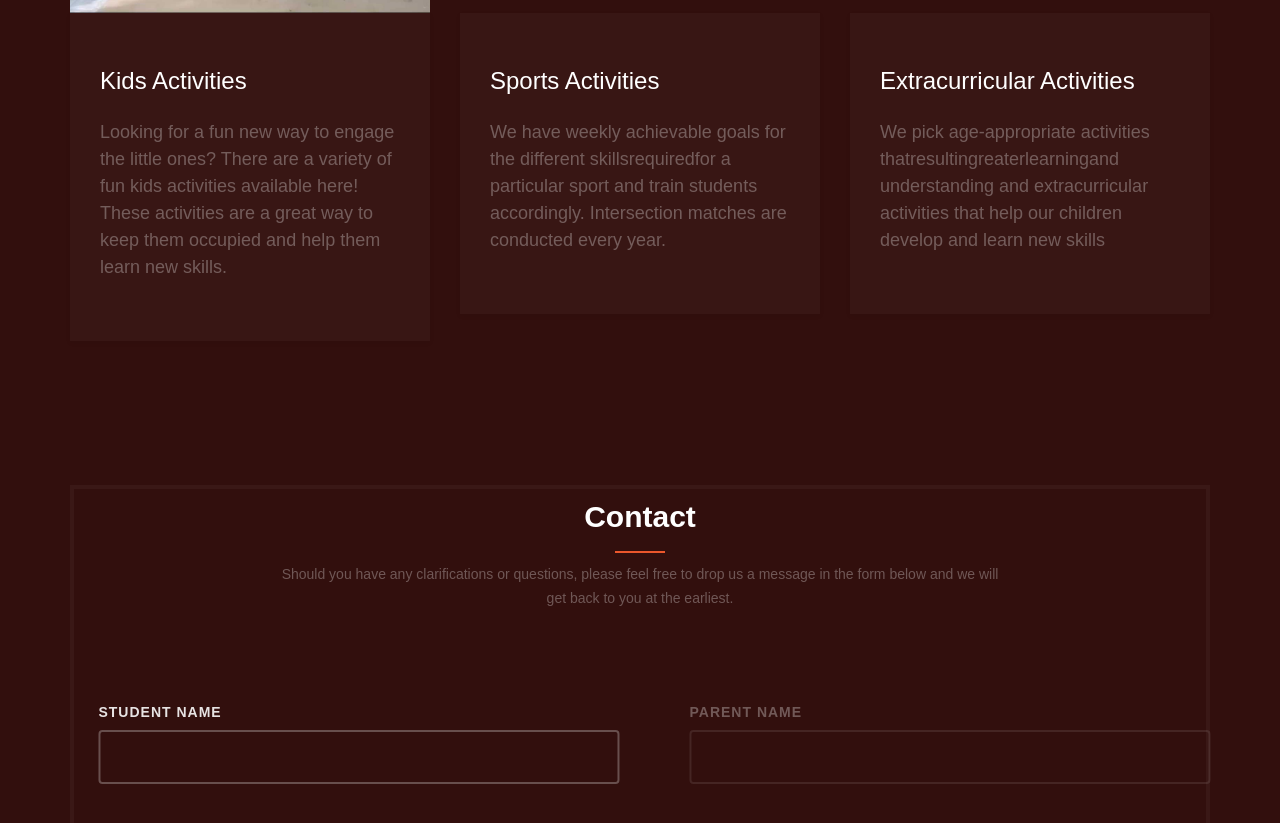
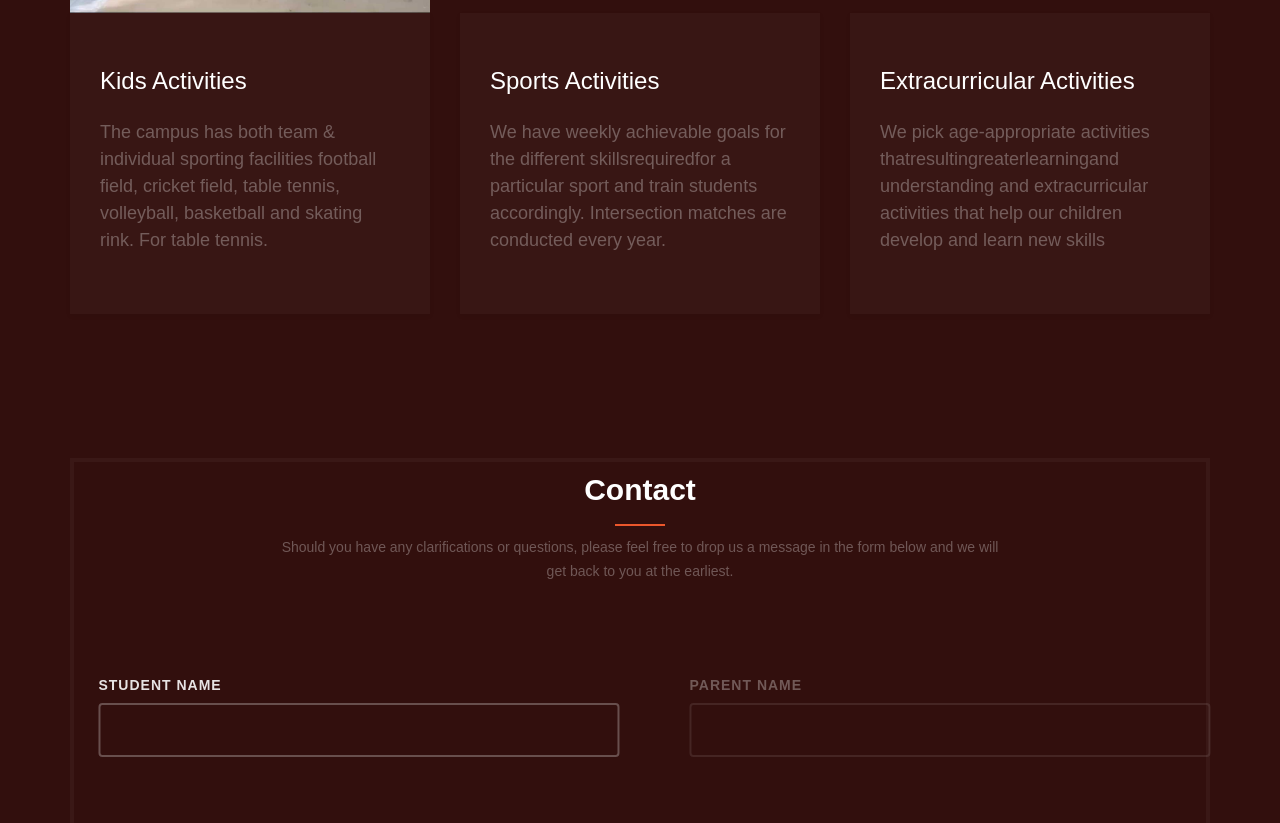
Before and after one commit to rengatech/sunindiya-web-demo3, a plain HTML site: page index.html in a window 1280 px wide. Shown: the part 5234-6057 px from the top of the page. Drawn offline with Linux system fonts and the light colour scheme; files whose address does not match are found by name; a web font is replaced by a local one.

Commit message:
newupdated

```diff
--- a/index.html
+++ b/index.html
@@ -455,7 +455,7 @@
 							<div class="blog-text">
 								<!-- <span class="posted_on">Feb. 15th 2016</span> -->
 								<h3><a href="#">Kids Activities</a></h3>
-								<p>Looking for a fun new way to engage the little ones? There are a variety of fun kids activities available here! These activities are a great way to keep them occupied and help them learn new skills.</p>
+								<p>The campus has both team & individual sporting facilities football field, cricket field, table tennis, volleyball, basketball and skating rink. For table tennis.</p>
 								<!-- <ul class="stuff">
 								<li><i class="icon-heart2"></i>1.2K</li>
 								<li><i class="icon-eye2"></i>2K</li>
```
